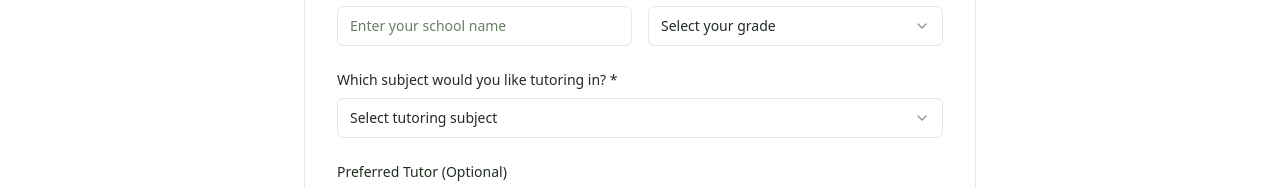
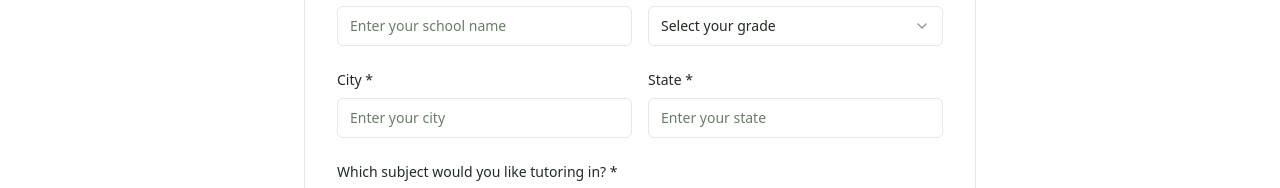
Before and after one commit to Neetuj/sage-mentor-connect, a React (Vite) app: page / in a window 1280 px wide. Shown: the part 4486-4674 px from the top of the page. Built offline with nearby package versions, Linux system fonts and the light colour scheme; no server answers; the database is empty.

Commit message:
Connect to Lovable Cloud
Add city and state fields to the student application form. This includes updating the validation schema, form data state, form JSX, Supabase insert operation, and form reset logic in `src/components/GetInvolved.tsx` and `src/lib/security.ts`.

```diff
--- a/src/components/GetInvolved.tsx
+++ b/src/components/GetInvolved.tsx
@@ -20,6 +20,8 @@ const GetInvolved = () => {
     email: "",
     school: "",
     gradeLevel: "",
+    city: "",
+    state: "",
     interests: "",
     additionalInfo: "",
     parentEmail: "",
@@ -112,6 +114,8 @@ const GetInvolved = () => {
           email: formData.email,
           school: formData.school,
           gradeLevel: formData.gradeLevel,
+          city: formData.city,
+          state: formData.state,
           interests: formData.interests,
           additionalInfo: formData.additionalInfo,
           ...(formType === 'student' && { parentEmail: formData.parentEmail })
@@ -174,6 +178,8 @@ const GetInvolved = () => {
           email: formData.email,
           school: formData.school || null,
           grade_level: formData.gradeLevel || null,
+          city: formData.city || null,
+          state: formData.state || null,
           interests: formData.interests || null,
           additional_info: formData.additionalInfo,
           parent_email: formData.parentEmail || null
@@ -195,6 +201,8 @@ const GetInvolved = () => {
         email: "",
         school: "",
         gradeLevel: "",
+        city: "",
+        state: "",
         interests: "",
         additionalInfo: "",
         parentEmail: "",
@@ -367,6 +375,31 @@ const GetInvolved = () => {
                       </div>
                     </div>
 
+                    <div className="grid md:grid-cols-2 gap-4">
+                      <div>
+                        <label className="block text-sm font-medium mb-2">City *</label>
+                        <Input
+                          placeholder="Enter your city"
+                          value={formData.city}
+                          onChange={(e) => handleInputChange('city', e.target.value)}
+                          maxLength={100}
+                          required
+                        />
+                        {errors.city && <p className="text-sm text-destructive mt-1">{errors.city}</p>}
+                      </div>
+                      <div>
+                        <label className="block text-sm font-medium mb-2">State *</label>
+                        <Input
+                          placeholder="Enter your state"
+                          value={formData.state}
+                          onChange={(e) => handleInputChange('state', e.target.value)}
+                          maxLength={50}
+                          required
+                        />
+                        {errors.state && <p className="text-sm text-destructive mt-1">{errors.state}</p>}
+                      </div>
+                    </div>
+
                     <div>
                       <label className="block text-sm font-medium mb-2">
                         {formType === 'student' ? 'Which subject would you like tutoring in? *' : 'Subject Area of Interest *'}
--- a/src/integrations/supabase/types.ts
+++ b/src/integrations/supabase/types.ts
@@ -233,6 +233,7 @@ export type Database = {
       submissions: {
         Row: {
           additional_info: string | null
+          city: string | null
           created_at: string
           email: string
           form_type: string
@@ -242,9 +243,11 @@ export type Database = {
           name: string
           parent_email: string | null
           school: string | null
+          state: string | null
         }
         Insert: {
           additional_info?: string | null
+          city?: string | null
           created_at?: string
           email: string
           form_type: string
@@ -254,9 +257,11 @@ export type Database = {
           name: string
           parent_email?: string | null
           school?: string | null
+          state?: string | null
         }
         Update: {
           additional_info?: string | null
+          city?: string | null
           created_at?: string
           email?: string
           form_type?: string
@@ -266,6 +271,7 @@ export type Database = {
           name?: string
           parent_email?: string | null
           school?: string | null
+          state?: string | null
         }
         Relationships: []
       }
--- a/src/lib/security.ts
+++ b/src/lib/security.ts
@@ -50,6 +50,16 @@ export const applicationFormSchema = z.object({
   gradeLevel: z.string()
     .min(1, 'Grade level is required')
     .max(20, 'Grade level must be less than 20 characters')
+    .optional()
+    .or(z.literal('')),
+  city: z.string()
+    .min(2, 'City must be at least 2 characters')
+    .max(100, 'City must be less than 100 characters')
+    .optional()
+    .or(z.literal('')),
+  state: z.string()
+    .min(2, 'State must be at least 2 characters')
+    .max(50, 'State must be less than 50 characters')
     .optional()
     .or(z.literal('')),
   interests: z.string()
```
Also changed, not shown: 1 other file (tests, documents, lock files or other folders).
